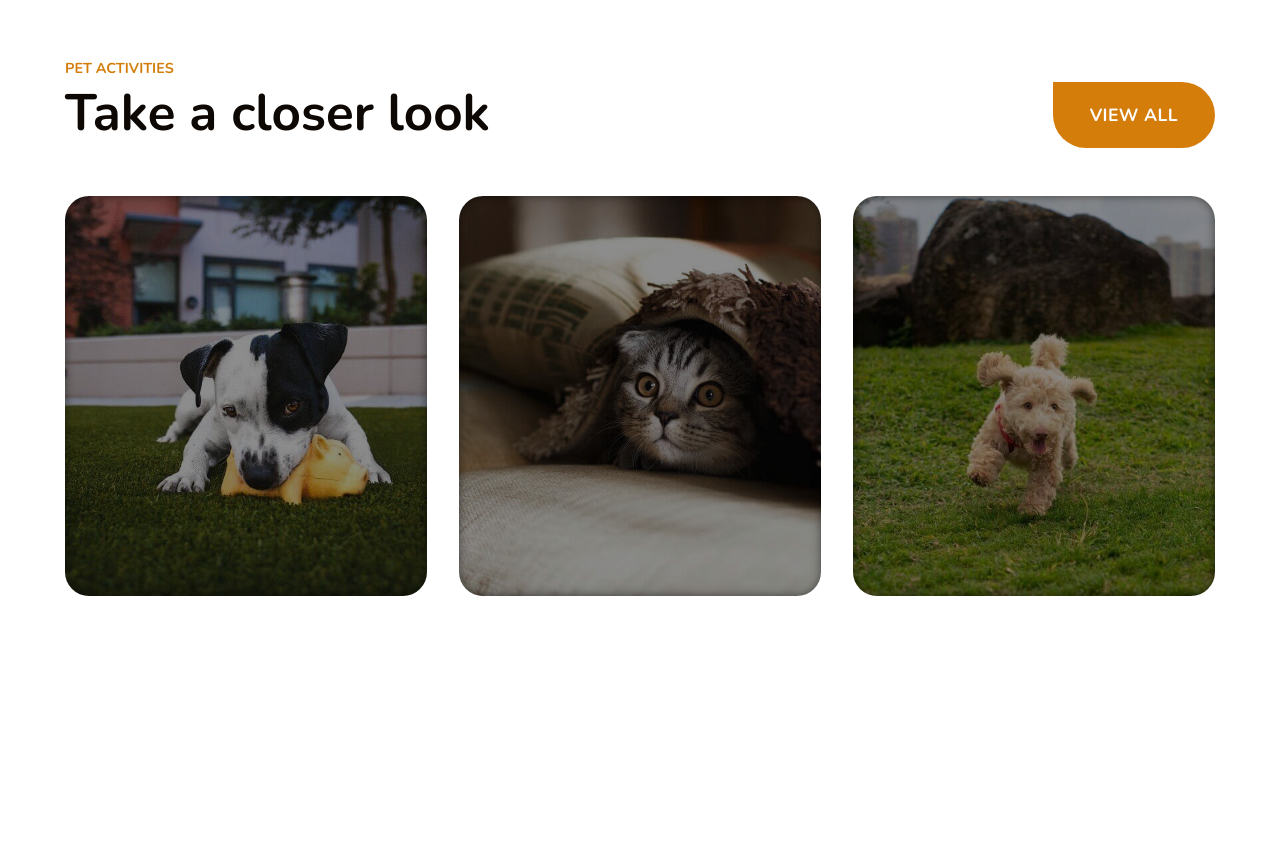
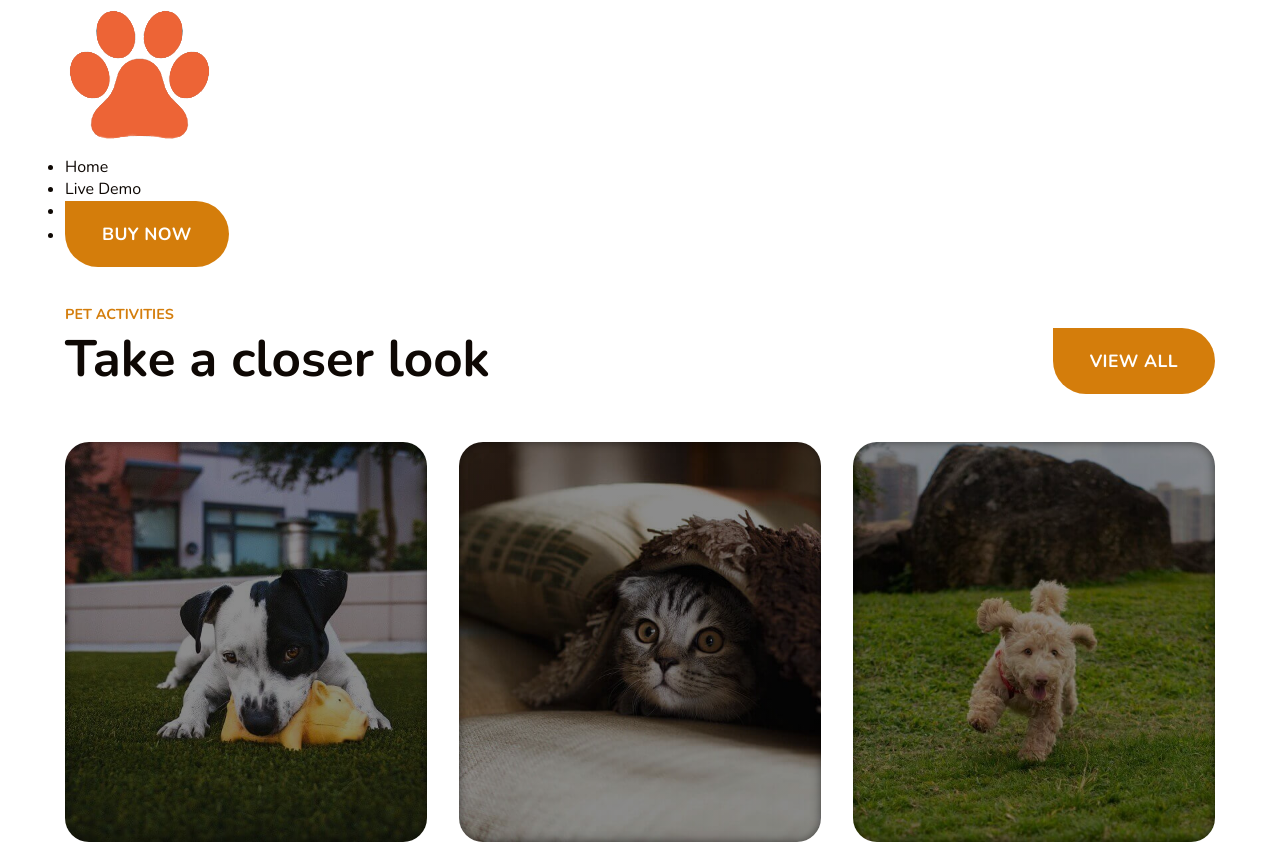
Before and after one commit to xfontr/202207-w1ch3-xifre-font, a plain HTML site: page index.html in a window 1280 px wide. Before the commit the page ends 800 px from the top, so only its background shows below. Drawn offline with nearby package versions, Linux system fonts and the light colour scheme.

Commit message:
Generated navBar html structure

```diff
--- a/index.html
+++ b/index.html
@@ -18,7 +18,17 @@
 <body>
   <div class="container">
     <header>
-
+      <nav>
+        <img src="/img/logo2.png" alt="Logo">
+        <ul>
+          <li>Home</li>
+          <li>Live Demo</li>
+          <li>Live Demo Blocks</li>
+          <li>
+            <a href="#" target="_blank" class="cta">Buy now</a>
+          </li>
+        </ul>
+      </nav>
     </header>
     <main>
       <section class="hero">
```
